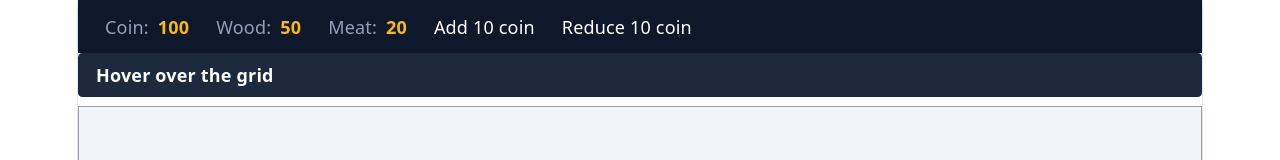
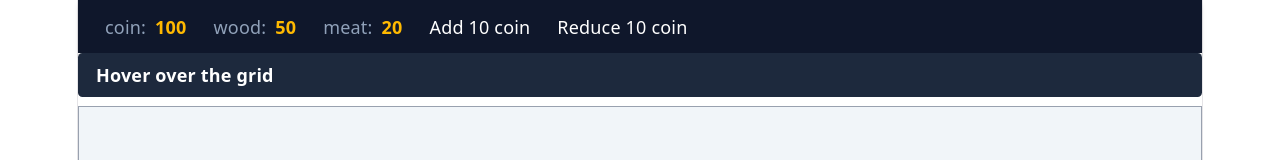
Before and after one commit to TanvirHasanAnik/colony-forge, a React (Vite) app: page / in a window 1280 px wide. Shown: the top 160 px of the page. Built offline with nearby package versions, Linux system fonts and the light colour scheme.

Commit message:
resources constant string name across project

```diff
--- a/src/components/layout/StatusBar.tsx
+++ b/src/components/layout/StatusBar.tsx
@@ -1,15 +1,17 @@
 import { useDispatch, useSelector } from "react-redux";
+import { RESOURCE_NAMES } from "../../constantStrings";
 import { addResources, deductResources } from "../../resources/resourceSlice";
 
+
 export default function StatusBar() {
-  const { coin, wood, meat } = useSelector((state) => state.resources);
+  const resources = useSelector((state) => state.resources);
   const dispatch = useDispatch()
 
-  const navItems = [
-    { id: "coin", label: "Coin", value: coin },
-    { id: "wood", label: "Wood", value: wood },
-    { id: "meat", label: "Meat", value: meat },
-  ];
+  const navItems = Object.values(RESOURCE_NAMES).map((resourceKey) => ({
+    id: resourceKey,
+    label: resourceKey,
+    value: resources[resourceKey],
+  }));
 
   return (
     <div className="flex items-center gap-6 bg-slate-900 px-6 py-3 text-white shadow-md">
@@ -22,10 +24,10 @@ export default function StatusBar() {
         </div>
       ))}
       <button
-        onClick={() => dispatch(addResources({coin:10}))}
+        onClick={() => dispatch(addResources({[RESOURCE_NAMES.COIN]:10}))}
       >Add 10 coin</button>
       <button
-        onClick={() => dispatch(deductResources({coin:10}))}
+        onClick={() => dispatch(deductResources({[RESOURCE_NAMES.COIN]:10}))}
       >Reduce 10 coin</button>
     </div>
   );
--- /dev/null
+++ b/src/constantStrings.ts
@@ -0,0 +1,5 @@
+export const RESOURCE_NAMES = {
+    COIN : "coin",
+    WOOD : "wood",
+    MEAT : "meat",
+}
--- a/src/resources/resourceSlice.ts
+++ b/src/resources/resourceSlice.ts
@@ -1,9 +1,9 @@
 import { createSlice } from '@reduxjs/toolkit';
-
+import { RESOURCE_NAMES } from '../constantStrings';
 const initialState = {
-  coin: 100,
-  wood: 50,
-  meat: 20,
+  [RESOURCE_NAMES.COIN]: 100,
+  [RESOURCE_NAMES.WOOD]: 50,
+  [RESOURCE_NAMES.MEAT]: 20,
 };
 
 export const resourceSlice = createSlice({
```
